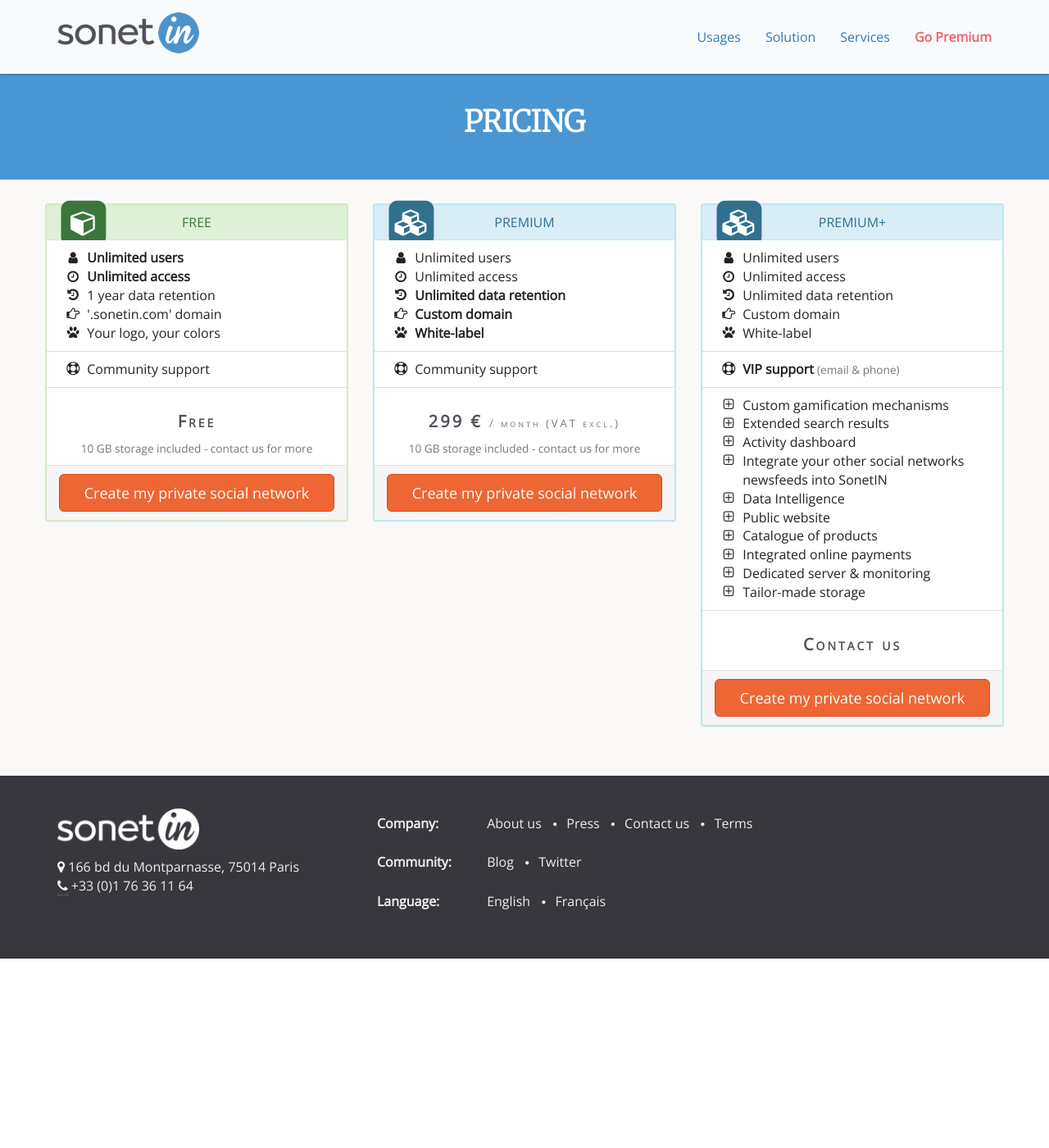
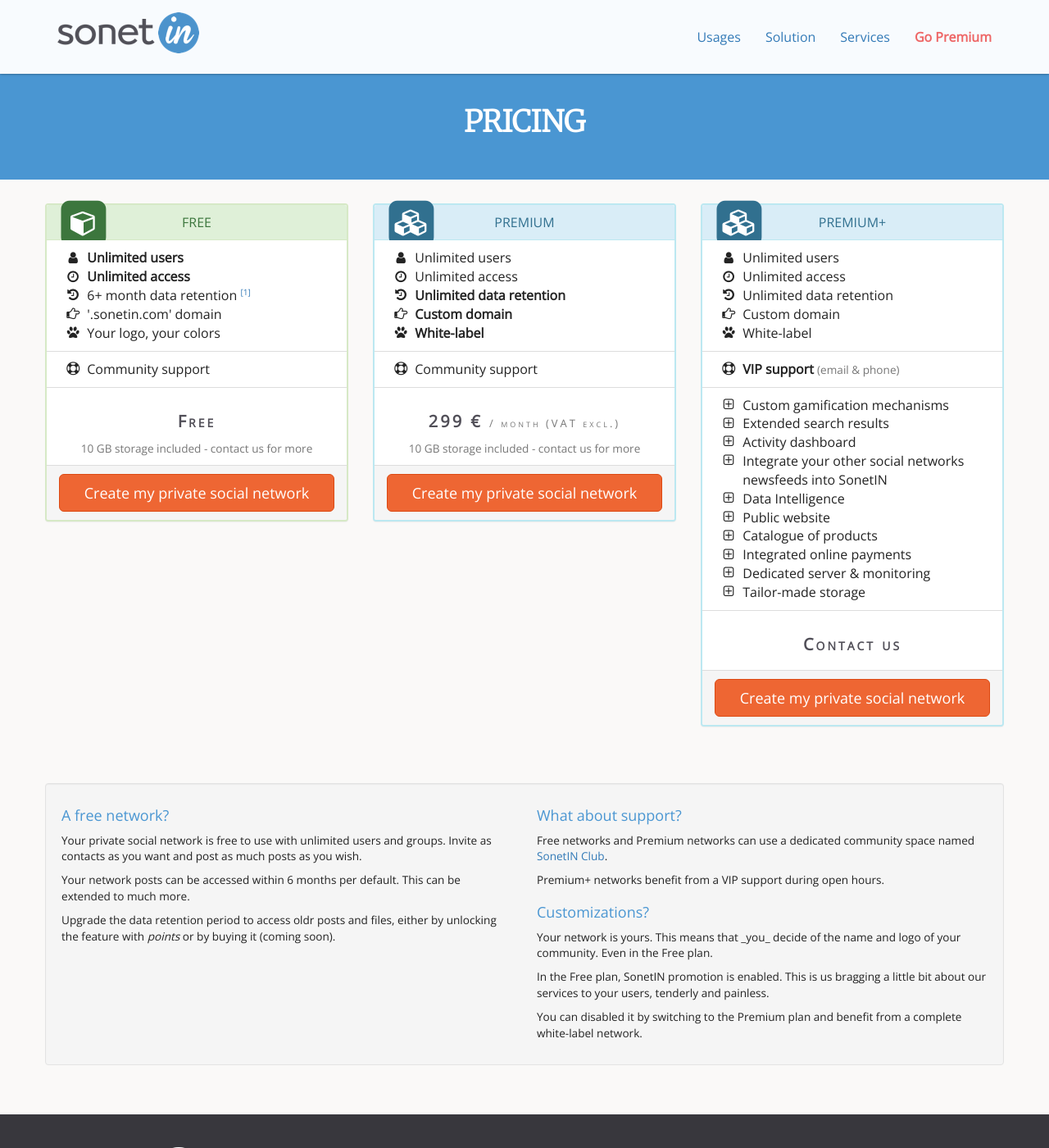
Before and after one commit to sonetin/sonetin.github.io, a Jekyll site: the page built from en/pricing.html, in a window 1280 px wide and 1400 px high. Shown: the whole window at 82% size. Built offline with Jekyll 4.4.1, drawn with Linux system fonts in a browser that asks for light colours; nearby versions of some CDN libraries; Markdown is read by kramdown in place of the engine named in the settings; comment, search, counter and statistics services are not loaded.

Commit message:
Add pricing FAQ

```diff
--- a/_includes/pages/pricing.html
+++ b/_includes/pages/pricing.html
@@ -21,3 +21,18 @@
     </div>
   </div>
 </section>
+
+<section class="section-light section-thin" style="text-align: left">
+  <div class="container">
+    <div class="well">
+      <div class="row">
+        {% for faq in page.faq %}
+          <div class="col-md-6">
+            <h4 id="{{ faq.id }}">{{ faq.question }}</h4>
+            <small>{{ faq.body }}</small>
+          </div>
+        {% endfor %}
+      </div>
+    </div>
+  </div>
+</section>
--- a/en/pricing.html
+++ b/en/pricing.html
@@ -14,7 +14,7 @@
           <ul class="fa-ul">
             <li><i class="fa-li fa fa-user"></i><b>Unlimited users</b></li>
             <li><i class="fa-li fa fa-clock-o"></i><b>Unlimited access</b></li>
-            <li><i class="fa-li fa fa-history"></i>1 year data retention</li>
+            <li><i class="fa-li fa fa-history"></i>6+ month data retention <sup><small><a href="#free">[1]</a></small></sup></li>
             <li><i class="fa-li fa fa-hand-o-right"></i>'.sonetin.com' domain</li>
             <li><i class="fa-li fa fa-paw"></i>Your logo, your colors</li>
           </ul>
@@ -115,6 +115,24 @@
     submit:
       label: Create my private social network
       href: index.html?plan=premium+
+faq:
+  - id: free
+    question: A free network?
+    body: |
+      <p>Your private social network is free to use with unlimited users and groups. Invite as contacts as you want and post as much posts as you wish.</p>
+      <p>Your network posts can be accessed within 6 months per default. This can be extended to much more.</p>
+      <p>Upgrade the data retention period to access oldr posts and files, either by unlocking the feature with <dfn title="tew">points</dfn> or by buying it (coming soon).</p>
+  - id: support
+    question: What about support?
+    body: |
+      <p>Free networks and Premium networks can use a dedicated community space named <a href="https://club.sonetin.com">SonetIN Club</a>.</p>
+      <p>Premium+ networks benefit from a VIP support during open hours.</p>
+  - id: customization
+    question: Customizations?
+    body: |
+      <p>Your network is yours. This means that _you_ decide of the name and logo of your community. Even in the Free plan.</p>
+      <p>In the Free plan, SonetIN promotion is enabled. This is us bragging a little bit about our services to your users, tenderly and painless.</p>
+      <p>You can disabled it by switching to the Premium plan and benefit from a complete white-label network.</p>
 ---
 
 {% include pages/pricing.html %}
```
Also changed, not shown: fr/pricing.html (+19 -1 lines).
